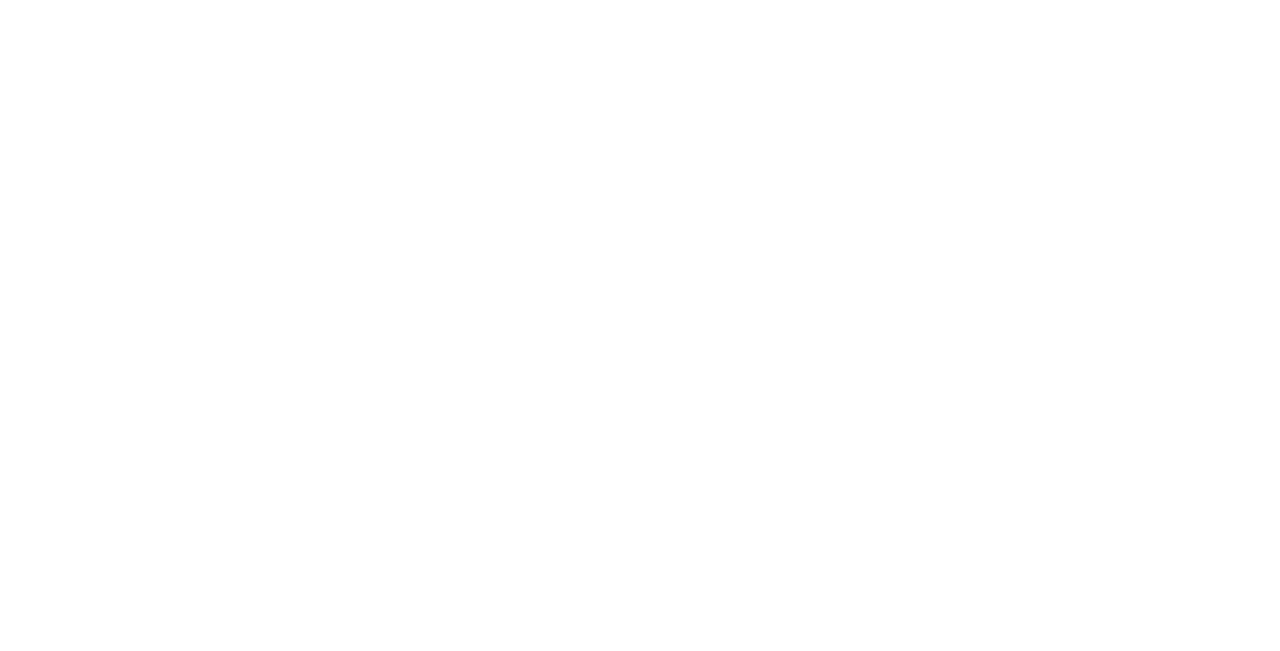
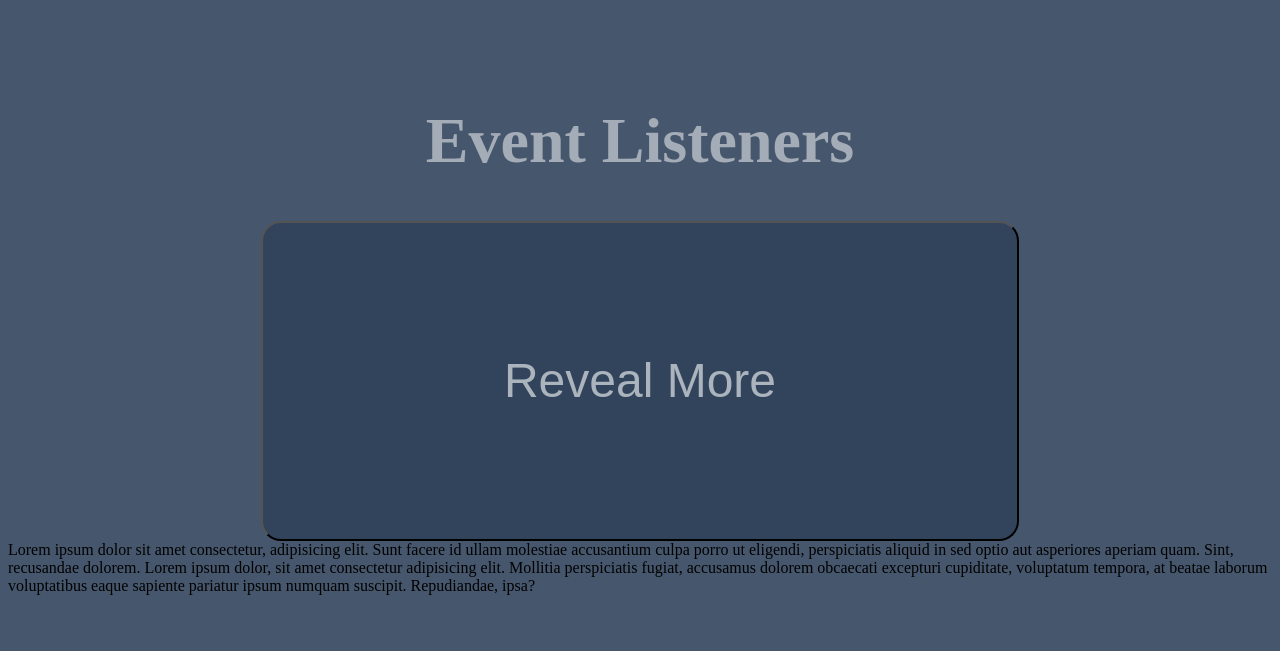
Before and after one commit to giftos1/Javascript-Event-Listeners, a plain HTML site: page Event Listener Example/index.html in a window 1280 px wide. Drawn offline with Linux system fonts and the light colour scheme.

Commit message:
complete styling of page contents

```diff
--- a/Event Listener Example/index.html
+++ b/Event Listener Example/index.html
@@ -8,6 +8,18 @@
     <title>Event Listener Example</title>
 </head>
 <body>
+    <div class="container">
+        <h1 id="main-heading">Event Listeners</h1>
+        <button class="reveal-btn">Reveal More</button>
+        <div class="hidden-content">
+        Lorem ipsum dolor sit amet consectetur, adipisicing elit. Sunt facere id ullam molestiae
+        accusantium culpa porro ut eligendi, perspiciatis aliquid in sed optio aut asperiores
+        aperiam quam. Sint, recusandae dolorem. Lorem ipsum dolor, sit amet consectetur
+        adipisicing elit. Mollitia perspiciatis fugiat, accusamus dolorem obcaecati excepturi
+        cupiditate, voluptatum tempora, at beatae laborum voluptatibus eaque sapiente pariatur
+        ipsum numquam suscipit. Repudiandae, ipsa?
+        </div>
+    </div>
 
     <script src="app.js"></script>
 </body>
--- a/Event Listener Example/styles.css
+++ b/Event Listener Example/styles.css
@@ -0,0 +1,25 @@
+body {
+    background-color: #46576d;
+}
+
+.container {
+    display: flex;
+    flex-direction: column;
+    justify-content: center;
+    align-items: center;
+    height: 80vh;
+}
+.reveal-btn {
+    Width: 60%;
+    height: 50%;
+    background-color: #0e233f5b;
+    color: rgba(209, 215, 219, 0.76);
+    font-size: 3em;
+    border-radius: 20px;
+}
+
+#main-heading {
+    font-size: 4em;
+    font-weight: 900;
+    color: rgba(254, 254, 255, 0.514);
+}
```
